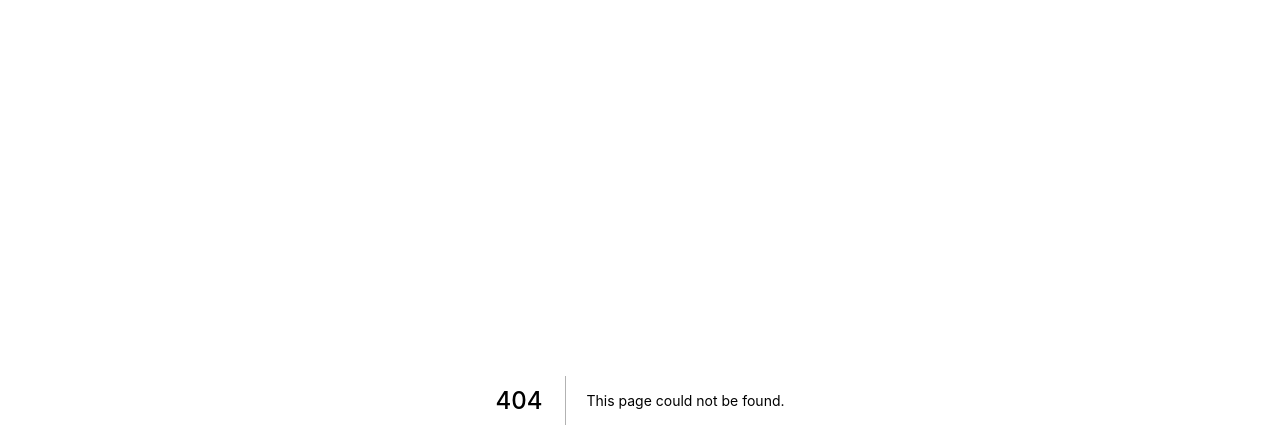
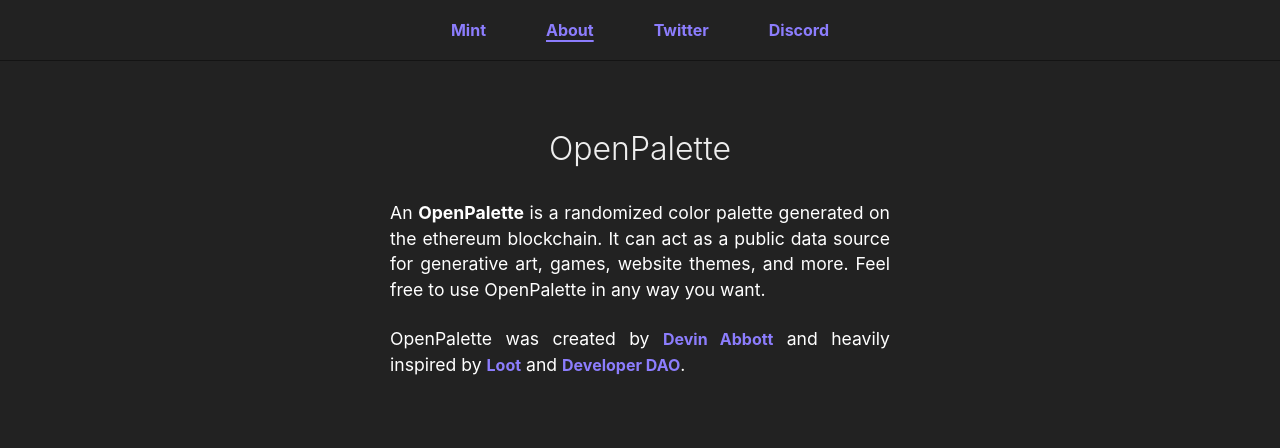
Before and after one commit to Johnrae/openpalette, a Next.js app: page /about in a window 1280 px wide. Before the commit this address had no page. Shown: the top 448 px of the page. Built offline with nearby package versions, Linux system fonts and the light colour scheme.

Commit message:
Initial commit

```diff
--- /dev/null
+++ b/components/Spacer.tsx
@@ -0,0 +1,52 @@
+import { CSSProperties, memo } from "react";
+
+function SpacerHorizontal({
+  inline,
+  size,
+}: {
+  inline?: boolean;
+  size?: CSSProperties["width"];
+}) {
+  const Element = inline ? "span" : "div";
+
+  const style = {
+    display: inline ? "inline-block" : "block",
+    ...(size !== undefined
+      ? {
+          width: size,
+          minWidth: size,
+          maxWidth: size,
+        }
+      : { flex: 1 }),
+  };
+
+  return <Element style={style} />;
+}
+
+function SpacerVertical({
+  inline,
+  size,
+}: {
+  inline?: boolean;
+  size?: CSSProperties["height"];
+}) {
+  const Element = inline ? "span" : "div";
+
+  const style = {
+    display: inline ? "inline-block" : "block",
+    ...(size !== undefined
+      ? {
+          height: size,
+          minHeight: size,
+          maxHeight: size,
+        }
+      : { flex: 1 }),
+  };
+
+  return <Element style={style} />;
+}
+
+export const Spacer = {
+  Vertical: memo(SpacerVertical),
+  Horizontal: memo(SpacerHorizontal),
+};
--- a/package.json
+++ b/package.json
@@ -4,11 +4,12 @@
   "private": true,
   "scripts": {
     "dev": "next dev",
-    "build": "next build",
+    "build": "next build && next export",
     "start": "next start",
     "lint": "next lint"
   },
   "dependencies": {
+    "ethers": "^5.4.6",
     "next": "11.1.2",
     "react": "17.0.2",
     "react-dom": "17.0.2"
--- a/pages/_app.tsx
+++ b/pages/_app.tsx
@@ -1,7 +1,42 @@
-import '../styles/globals.css'
-import type { AppProps } from 'next/app'
+import "../styles/globals.css";
+import type { AppProps } from "next/app";
+import Link from "next/link";
+import { useRouter } from "next/router";
+import { Spacer } from "../components/Spacer";
+import { ReactNode } from "react";
 
-function MyApp({ Component, pageProps }: AppProps) {
-  return <Component {...pageProps} />
+function NavLink({ children, href }: { children: ReactNode; href: string }) {
+  const router = useRouter();
+
+  if (!href.startsWith("/")) {
+    return (
+      <a href={href} target="_blank" rel="noreferrer">
+        {children}
+      </a>
+    );
+  }
+
+  return (
+    <Link href={href}>
+      <a className={router.asPath === href ? "active" : ""}>{children}</a>
+    </Link>
+  );
 }
-export default MyApp
+
+export default function App({ Component, pageProps }: AppProps) {
+  return (
+    <>
+      <header>
+        <NavLink href="/">Mint</NavLink>
+        <Spacer.Horizontal inline size={60} />
+        <NavLink href="/about">About</NavLink>
+        <Spacer.Horizontal inline size={60} />
+        <NavLink href="https://twitter.com">Twitter</NavLink>
+        <Spacer.Horizontal inline size={60} />
+        <NavLink href="https://twitter.com">Discord</NavLink>
+      </header>
+      <Spacer.Vertical size={20} />
+      <Component {...pageProps} />
+    </>
+  );
+}
--- /dev/null
+++ b/pages/about.tsx
@@ -0,0 +1,33 @@
+import Head from "next/head";
+
+export default function About() {
+  return (
+    <div className="container">
+      <Head>
+        <title>About</title>
+        <meta name="description" content="About OpenPalette" />
+        <link rel="icon" href="/favicon.ico" />
+      </Head>
+      <h1>OpenPalette</h1>
+      <div
+        style={{
+          marginBottom: "4rem",
+          maxWidth: "500px",
+        }}
+      >
+        <p>
+          An <strong>OpenPalette</strong> is a randomized color palette
+          generated on the ethereum blockchain. It can act as a public data
+          source for generative art, games, website themes, and more. Feel free
+          to use OpenPalette in any way you want.
+        </p>
+        <p>
+          OpenPalette was created by{" "}
+          <a href="https://twitter.com/dvnabbott">Devin Abbott</a> and heavily
+          inspired by <a href="https://www.lootproject.com/">Loot</a> and{" "}
+          <a href="https://twitter.com/developer_dao">Developer DAO</a>.
+        </p>
+      </div>
+    </div>
+  );
+}
--- a/pages/api/hello.ts
+++ /dev/null
@@ -1,13 +0,0 @@
-// Next.js API route support: https://nextjs.org/docs/api-routes/introduction
-import type { NextApiRequest, NextApiResponse } from 'next'
-
-type Data = {
-  name: string
-}
-
-export default function handler(
-  req: NextApiRequest,
-  res: NextApiResponse<Data>
-) {
-  res.status(200).json({ name: 'John Doe' })
-}
--- a/styles/globals.css
+++ b/styles/globals.css
@@ -1,16 +1,126 @@
-html,
+* {
+  border: 0;
+  margin: 0;
+  padding: 0;
+  box-sizing: border-box;
+}
+
 body {
-  padding: 0;
-  margin: 0;
-  font-family: -apple-system, BlinkMacSystemFont, Segoe UI, Roboto, Oxygen,
-    Ubuntu, Cantarell, Fira Sans, Droid Sans, Helvetica Neue, sans-serif;
+  background-color: #222;
+  color: #eee;
+  font-family: -apple-system, BlinkMacSystemFont, "Helvetica Neue", "Segoe UI",
+    "Roboto", "Oxygen", "Ubuntu", "Cantarell", "Fira Sans", "Droid Sans",
+    sans-serif;
+  -webkit-font-smoothing: antialiased;
+  -moz-osx-font-smoothing: grayscale;
+  text-rendering: optimizelegibility;
+  font-size: 62.5%;
+  display: flex;
+  flex-direction: column;
+  align-items: stretch;
+  height: 100vh;
+}
+
+#__next {
+  flex: 1;
+  display: flex;
+  flex-direction: column;
+  align-items: stretch;
+}
+
+button {
+  padding: 24px;
+  font-size: 2rem;
+  border-radius: 6px;
+  background: linear-gradient(to bottom right, #6854ff, #4431d4);
+  box-shadow: 0 2px 4px 2px rgba(0, 0, 0, 0.5);
+  cursor: pointer;
+  color: white;
+}
+
+button:hover {
+  box-shadow: 0 2px 4px 2px rgba(0, 0, 0, 0.5), 0 0 0 2px black, 0 0 0 4px white;
+}
+
+button:active {
+  opacity: 0.8;
+}
+
+button:disabled {
+  background: gray;
 }
 
 a {
-  color: inherit;
+  color: #8c7dfd !important;
+  font-weight: bold;
   text-decoration: none;
+  font-size: 1rem;
+  cursor: pointer;
 }
 
-* {
-  box-sizing: border-box;
+a.active {
+  text-decoration: underline;
+  text-underline-offset: 4px;
+  text-decoration-thickness: 2px;
 }
+
+.container {
+  flex: 1;
+  display: flex;
+  flex-direction: column;
+  align-items: center;
+  margin: 2rem 20px 10rem 20px;
+}
+
+.status {
+  font-family: monospace;
+  margin-top: 2rem;
+  font-size: 1rem;
+  color: white;
+}
+
+p {
+  margin-top: 1rem;
+  font-size: 1.1rem;
+  color: white;
+  line-height: 1.45;
+  text-align: justify;
+}
+
+p + p {
+  margin-top: 1.5rem;
+}
+
+em {
+  opacity: 0.5;
+}
+
+.flickerAnimation {
+  animation: flickerAnimation 3s infinite;
+}
+
+@keyframes flickerAnimation {
+  0% {
+    opacity: 1;
+  }
+  50% {
+    opacity: 0.3;
+  }
+  100% {
+    opacity: 1;
+  }
+}
+
+h1 {
+  font-size: 2rem;
+  font-weight: 300;
+  margin: 1rem;
+}
+
+header {
+  font-size: 1.5rem;
+  line-height: 60px;
+  display: flex;
+  justify-content: center;
+  border-bottom: 1px solid rgba(0, 0, 0, 0.4);
+}
```
Also changed, not shown: pages/index.tsx (+158 -65 lines), utils/base64.ts (added, +26 -0 lines), utils/contract.ts (added, +38 -0 lines), 1 other file (tests, documents, lock files or other folders).
